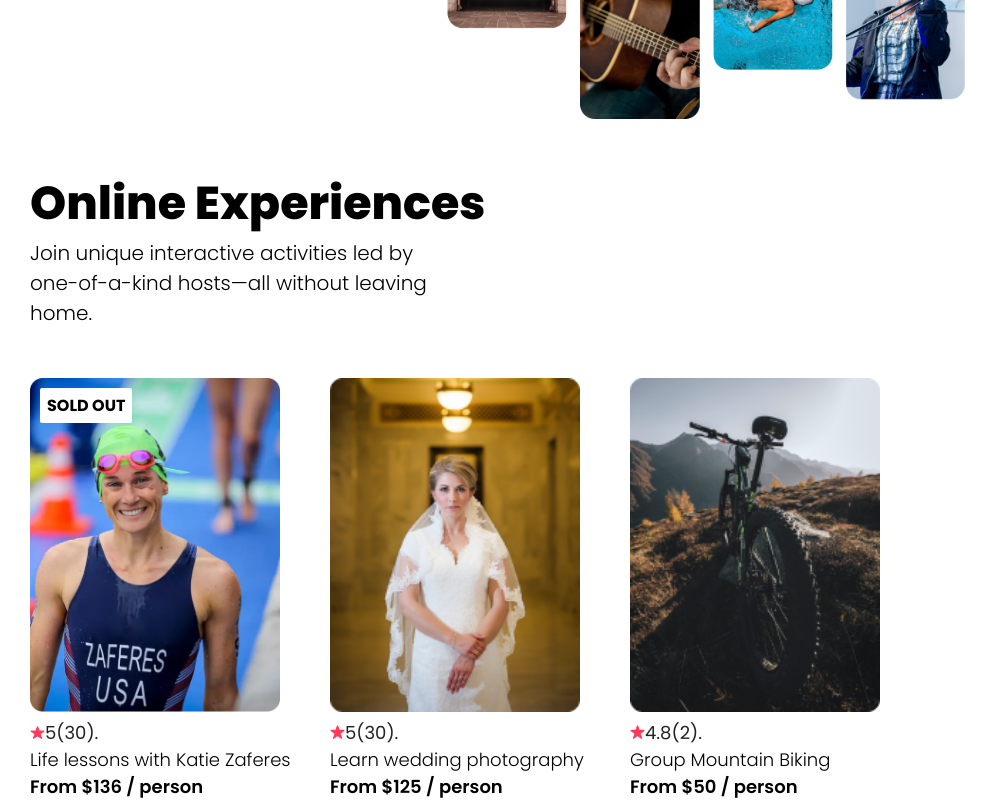
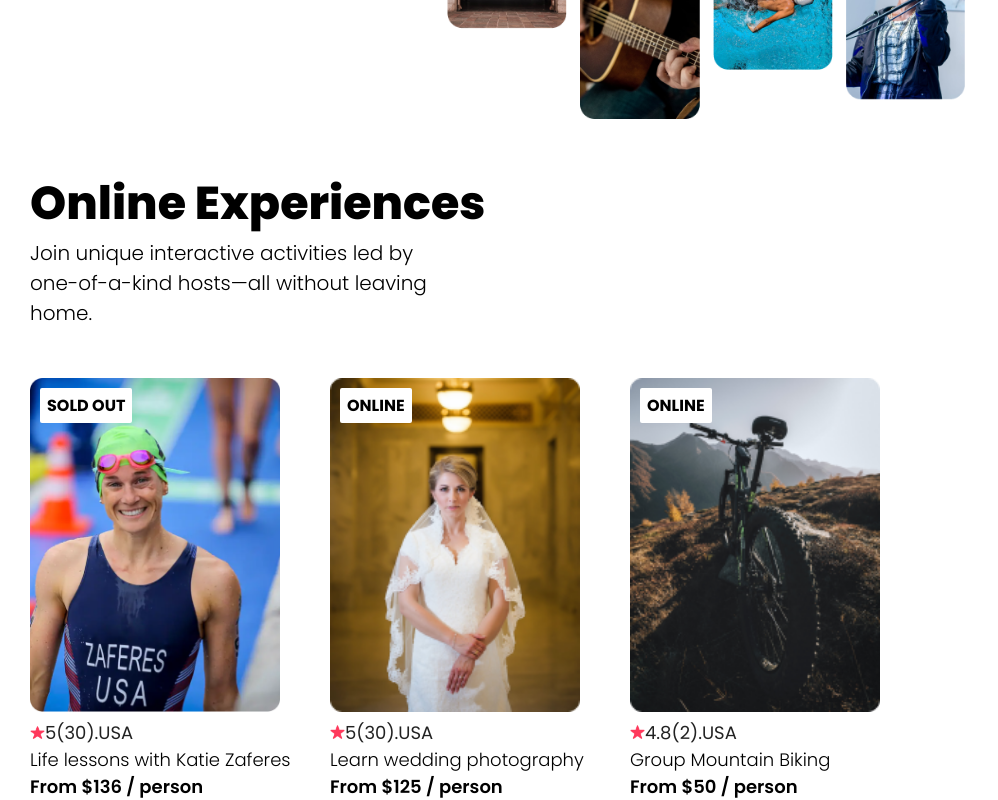
Before and after one commit to ITACHI1117/trying-react-again, a React (Create React App) app: page /airbnb in a window 1280 px wide. Shown: the part 422-1222 px from the top of the page, without its empty margins (0-998 px from the left). Built offline with nearby package versions, Linux system fonts and the light colour scheme.

Commit message:
completed the Airbnb project

```diff
--- a/src/components/Airbnb/Cart.jsx
+++ b/src/components/Airbnb/Cart.jsx
@@ -1,26 +1,27 @@
-import React from "react";
-import cartImg1 from "../../assets/images/cartImg1.png";
+import React, { useEffect } from "react";
 import star from "../../assets/images/star.png";
+import { useState } from "react";
 
 function Cart(props) {
-  //   let badgeText;
-  //   const changeText = () => {
-  //     if (props.openSpots === 0) {
-  //       badgeText == "SOLD OUT";
-  //     } else if (props.location === "Online") {
-  //       badgeText == "ONLINE";
-  //     }
-  //     changeText();
-  //   };
+  const [badgeText, setBadgeText] = useState("");
+
+  useEffect(() => {
+    if (props.openspots === 0) {
+      setBadgeText("SOLD OUT");
+    } else if (props.location === "Online") {
+      setBadgeText("ONLINE");
+    }
+  }, [props.location, props.openspots]);
+
   return (
     <div className="oneCart">
-      {props.openSpots === 0 && <div className="cardBadge">SOLD OUT</div>}
-      <img src={props.img} alt="" />
+      {badgeText && <div className="cardBadge">{badgeText}</div>}
+      <img src={props.coverImg} alt="" />
       <div className="stars">
         <img src={star} alt="" />
-        <p>{props.rating}</p>
+        <p>{props.stats.rating}</p>
         <p>
-          ({props.reviewCount}).{props.country}
+          ({props.stats.reviewCount}).{props.country}
         </p>
       </div>
       <div className="lesson">
--- a/src/data.js
+++ b/src/data.js
@@ -15,6 +15,7 @@ const data = [
     },
     location: "Sold Out",
     openspots: 0,
+    country: "USA",
   },
   {
     id: 2,
@@ -28,6 +29,7 @@ const data = [
     },
     location: "Online",
     openspots: 27,
+    country: "USA",
   },
   {
     id: 3,
@@ -41,6 +43,7 @@ const data = [
     },
     location: "Online",
     openspots: 38,
+    country: "USA",
   },
 ];
 
--- a/src/pages/Airbnb.js
+++ b/src/pages/Airbnb.js
@@ -2,25 +2,11 @@ import React from "react";
 import NavBar from "../components/Airbnb/NavBar";
 import Hero from "../components/Airbnb/Hero";
 import Cart from "../components/Airbnb/Cart";
-import cartImg1 from "../assets/images/cartImg1.png";
 import data from "../data";
 
 function Airbnb() {
-  console.log(data[0].coverImg);
-
   const cards = data.map((item) => {
-    return (
-      <Cart
-        key={item.id}
-        img={item.coverImg}
-        rating={item.stats.rating}
-        reviewCount={item.stats.reviewCount}
-        location={item.location}
-        title={item.title}
-        price={item.price}
-        openSpots={item.openspots}
-      />
-    );
+    return <Cart key={item.id} {...item} />;
   });
   return (
     <>
```
